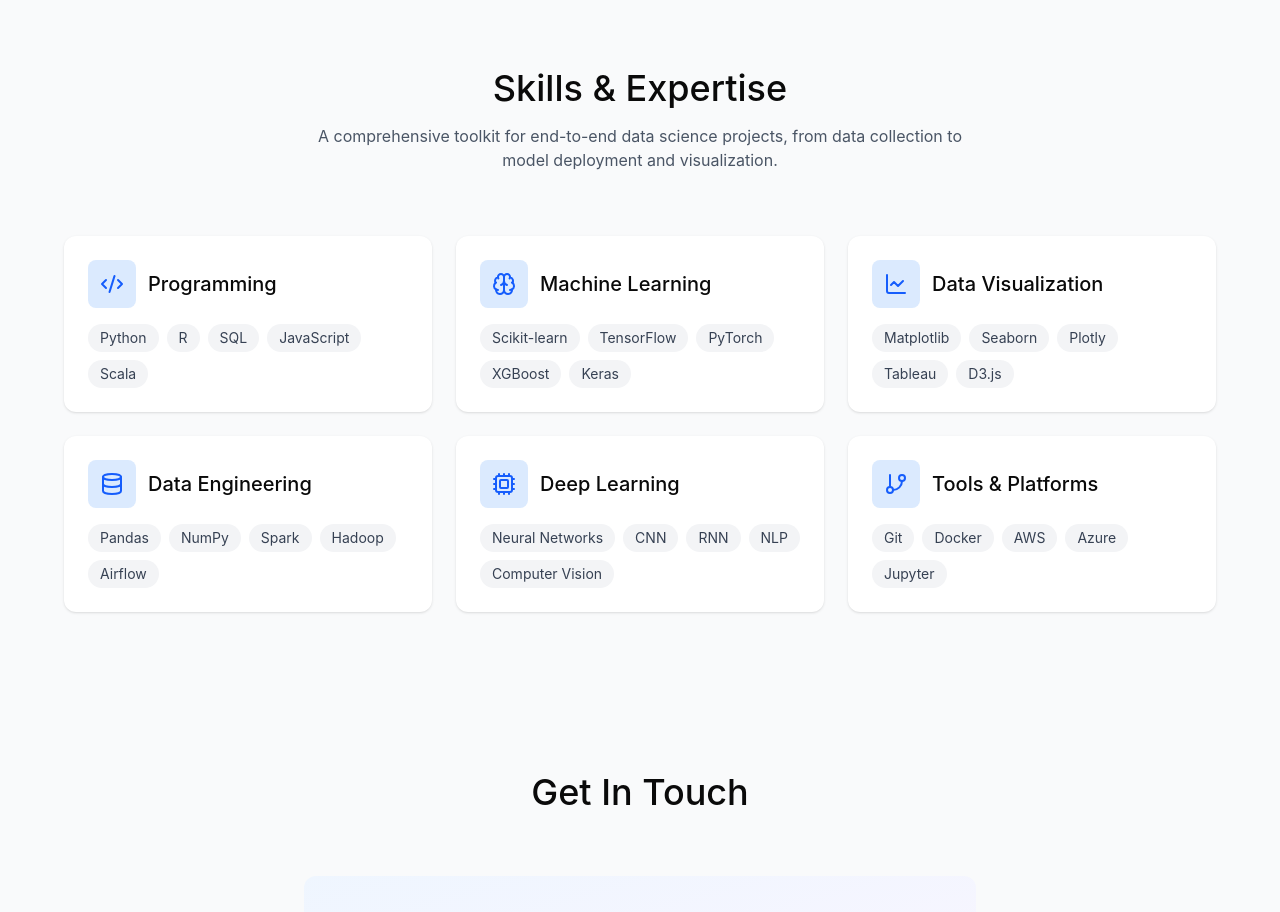
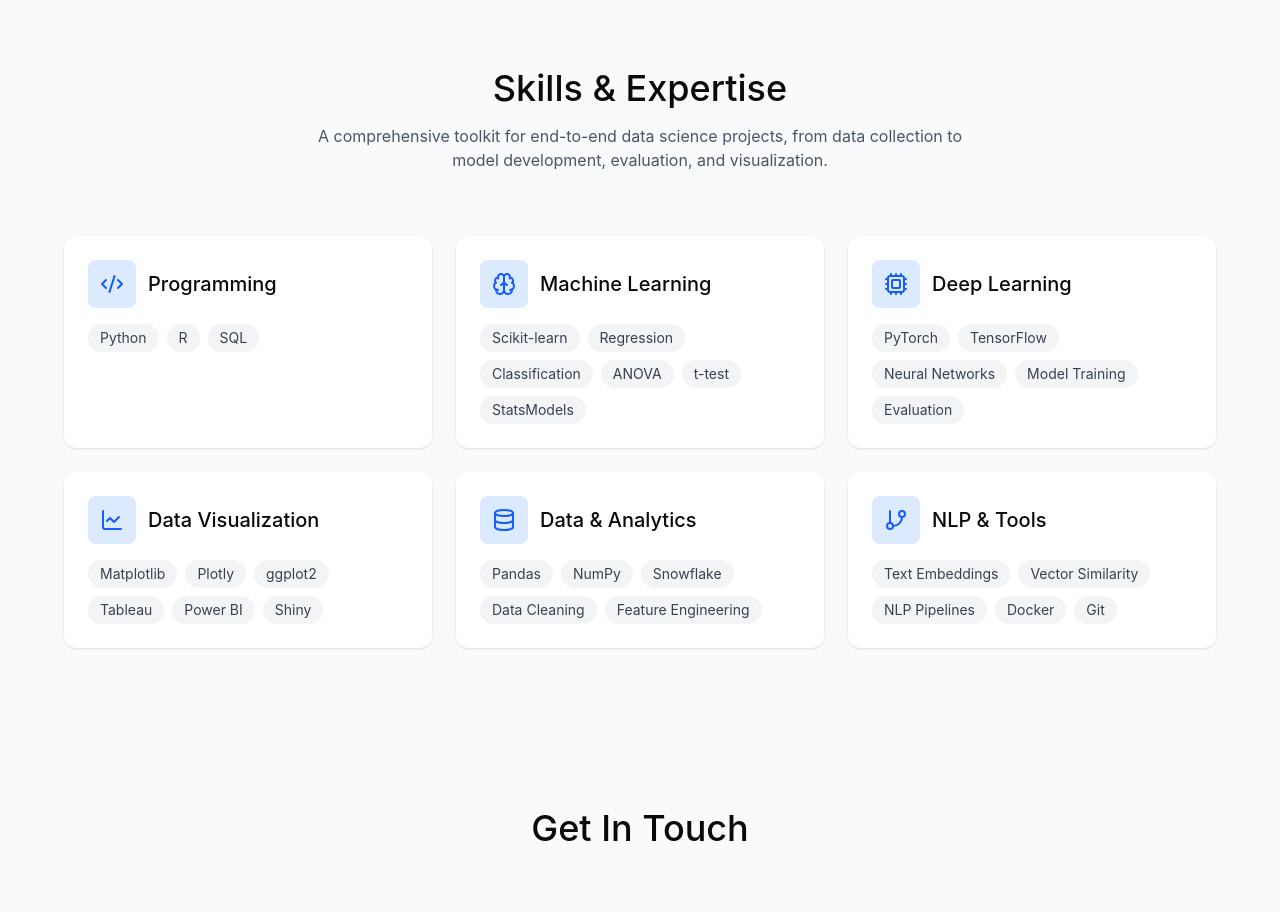
Before and after one commit to Esha7498/Esha7498.github.io, a React (Vite) app in the folder Data Scientist Portfolio/: page / in a window 1280 px wide. Shown: the part 2180-3092 px from the top of the page. Built offline with nearby package versions, Linux system fonts and the light colour scheme.

Commit message:
Revise skills and categories in Skills component
Updated skill categories to reflect current expertise and removed outdated skills.

```diff
--- a/Data Scientist Portfolio/src/app/components/Skills.tsx
+++ b/Data Scientist Portfolio/src/app/components/Skills.tsx
@@ -4,32 +4,32 @@
   {
     icon: Code2,
     title: 'Programming',
-    skills: ['Python', 'R', 'SQL', 'JavaScript', 'Scala']
+    skills: ['Python', 'R', 'SQL']
   },
   {
     icon: Brain,
     title: 'Machine Learning',
-    skills: ['Scikit-learn', 'TensorFlow', 'PyTorch', 'XGBoost', 'Keras']
+    skills: ['Scikit-learn', 'Regression', 'Classification', 'ANOVA', 't-test', 'StatsModels']
+  },
+  {
+    icon: Cpu,
+    title: 'Deep Learning',
+    skills: ['PyTorch', 'TensorFlow', 'Neural Networks', 'Model Training', 'Evaluation']
   },
   {
     icon: LineChart,
     title: 'Data Visualization',
-    skills: ['Matplotlib', 'Seaborn', 'Plotly', 'Tableau', 'D3.js']
+    skills: ['Matplotlib', 'Plotly', 'ggplot2', 'Tableau', 'Power BI', 'Shiny']
   },
   {
     icon: Database,
-    title: 'Data Engineering',
-    skills: ['Pandas', 'NumPy', 'Spark', 'Hadoop', 'Airflow']
-  },
-  {
-    icon: Cpu,
-    title: 'Deep Learning',
-    skills: ['Neural Networks', 'CNN', 'RNN', 'NLP', 'Computer Vision']
+    title: 'Data & Analytics',
+    skills: ['Pandas', 'NumPy', 'Snowflake', 'Data Cleaning', 'Feature Engineering']
   },
   {
     icon: GitBranch,
-    title: 'Tools & Platforms',
-    skills: ['Git', 'Docker', 'AWS', 'Azure', 'Jupyter']
+    title: 'NLP & Tools',
+    skills: ['Text Embeddings', 'Vector Similarity', 'NLP Pipelines', 'Docker', 'Git']
   }
 ];
 
@@ -41,7 +41,7 @@
           <h2 className="text-4xl mb-4">Skills & Expertise</h2>
           <p className="text-gray-600 max-w-2xl mx-auto">
             A comprehensive toolkit for end-to-end data science projects, from data collection
-            to model deployment and visualization.
+            to model development, evaluation, and visualization.
           </p>
         </div>
 
```
